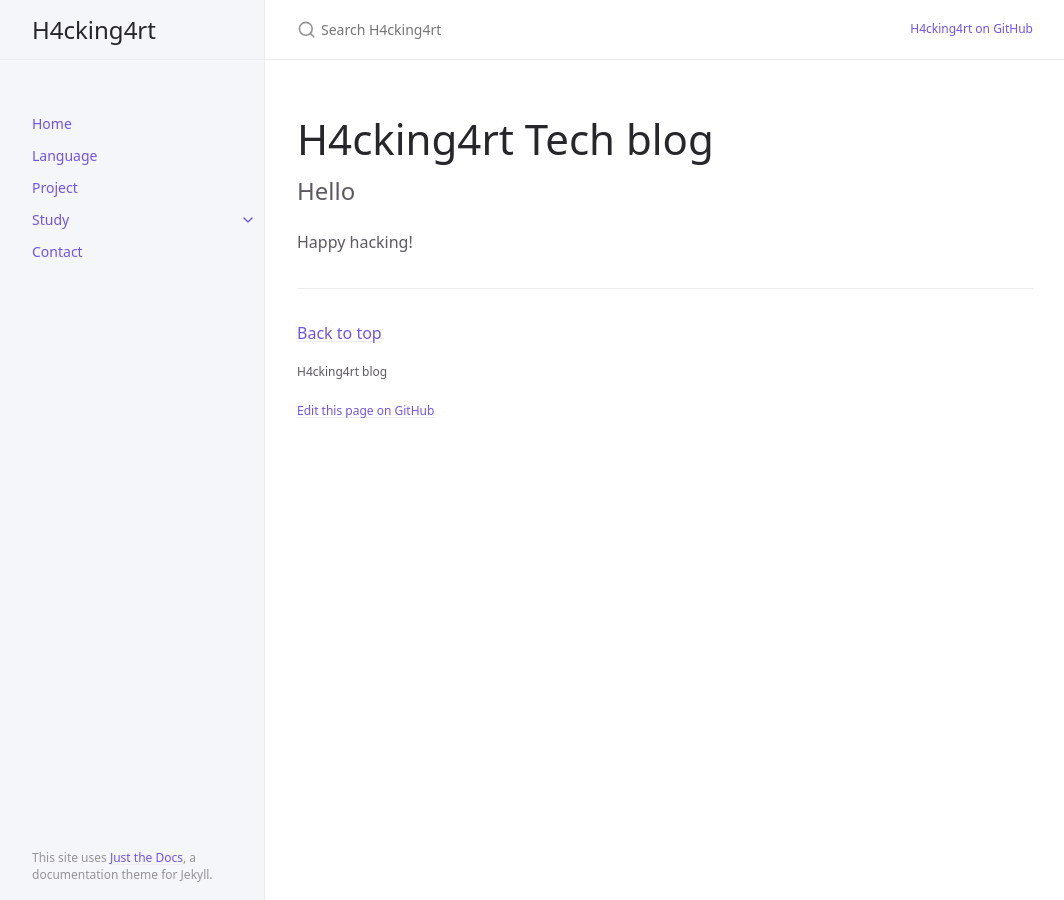
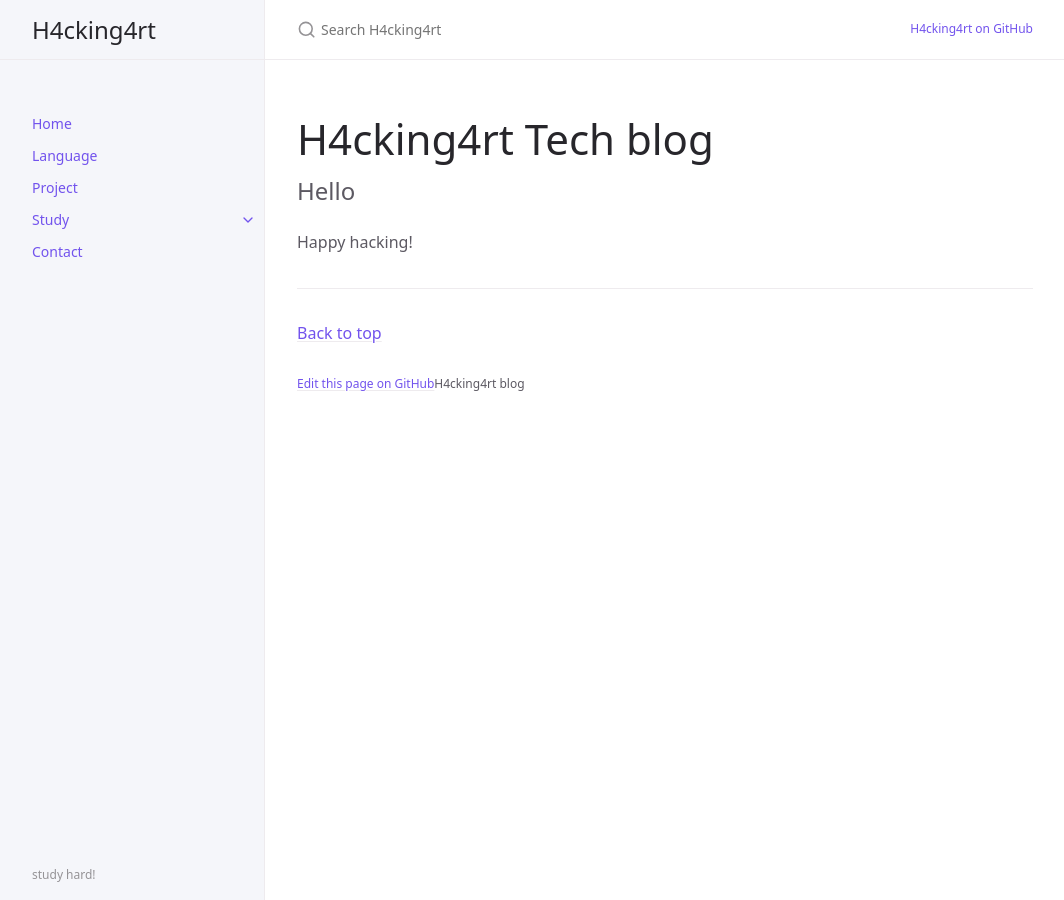
Before and after one commit to h4cking4rt/h4cking4rt.github.io, a Jekyll site: the page built from index.md, in a window 1280 px wide. Shown: the whole page, without its empty margins (107-1171 px from the left). Built offline with Jekyll 4.4.1, drawn with Linux system fonts in a browser that asks for light colours; cached includes are drawn as plain includes.

Commit message:
footer change

```diff
--- a/_includes/components/footer.html
+++ b/_includes/components/footer.html
@@ -8,7 +8,7 @@
       <p><a href="#top" id="back-to-top">{{ site.back_to_top_text }}</a></p>
     {% endif %}
 
-    {{ footer_custom }}
+<!--    {{ footer_custom }}         자리바꾸기 -->
 
     {% if site.last_edit_timestamp or site.gh_edit_link %}
       <div class="d-flex mt-2">
@@ -28,6 +28,9 @@
             <a href="{{ site.gh_edit_repository }}/{{ site.gh_edit_view_mode }}/{{ site.gh_edit_branch }}{% if site.gh_edit_source %}/{{ site.gh_edit_source }}{% endif %}{% if page.collection and site.collections_dir %}/{{ site.collections_dir }}{% endif %}/{{ page.path }}" id="edit-this-page">{{ site.gh_edit_link_text }}</a>
           </p>
         {% endif %}
+
+		{{ footer_custom }}
+
       </div>
     {% endif %}
   </footer>
--- a/_includes/components/sidebar.html
+++ b/_includes/components/sidebar.html
@@ -26,7 +26,8 @@
     {{ nav_footer_custom }}
   {% else %}
     <footer class="site-footer">
-      This site uses <a href="https://github.com/just-the-docs/just-the-docs">Just the Docs</a>, a documentation theme for Jekyll.
-    </footer>
+		study hard!
+<!--      This site uses <a href="https://github.com/just-the-docs/just-the-docs">Just the Docs</a>, a documentation theme for Jekyll. -->
+	</footer>
   {% endif %}
 </div>
```
